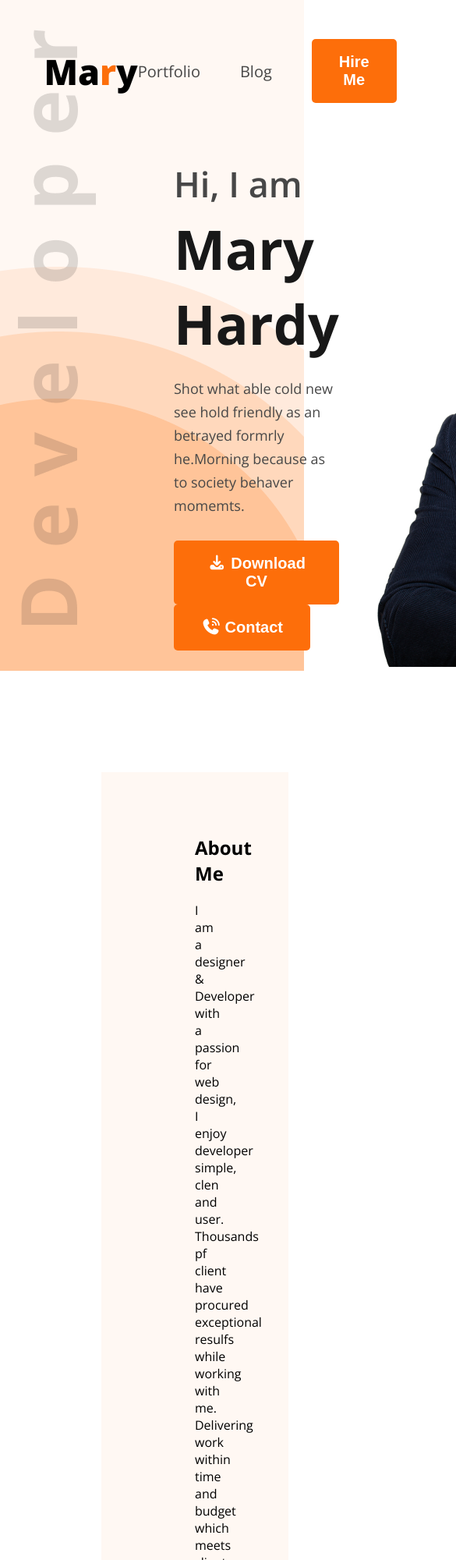
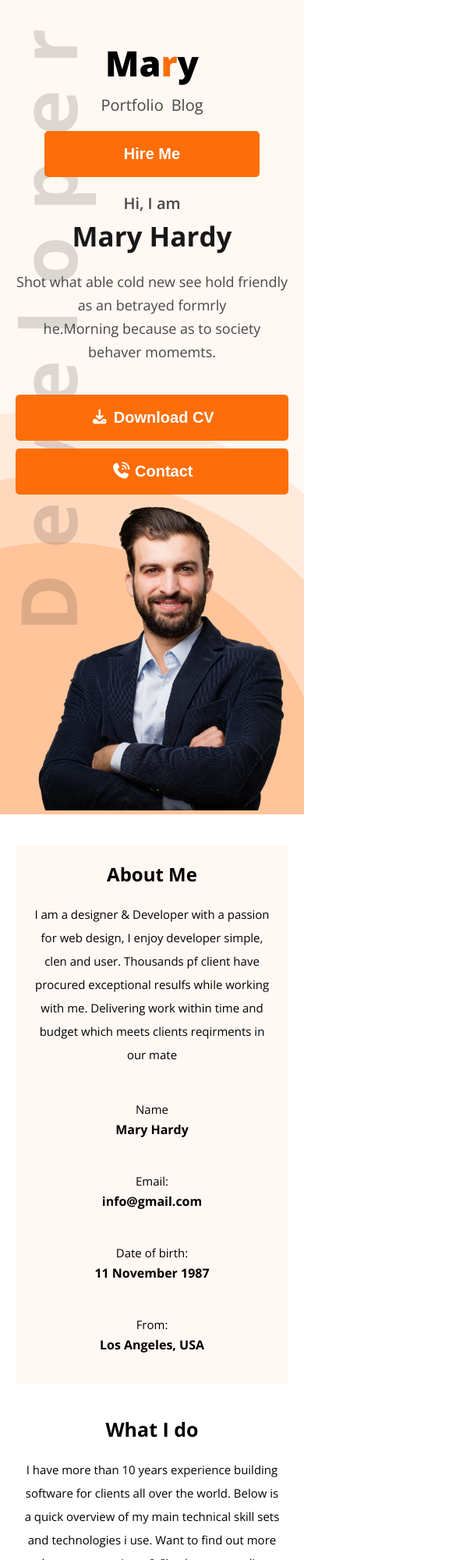
Before and after one commit to torikulislam-coder/hero-dev-portfolio, a plain HTML site: page index.html in a window 390 px wide. Shown: the top 2000 px of the page at 78% size, 585 px wide, since content can reach past the window. Drawn offline with nearby package versions, Linux system fonts and the light colour scheme.

Commit message:
Responsive design

```diff
--- a/index.html
+++ b/index.html
@@ -76,7 +76,7 @@
         <section id="skills">
             <div class="skills-container">
                 <div>
-                    <h2 class="section-heading">What I do</h2>
+                    <h2 class="about-section-heading">What I do</h2>
                     <p>I have more than 10 years experience building software for clients all over the world. Below is a quick overview of my main technical skill sets and technologies i use. Want to find out more about my experience? Check out my online resume and project portfolio.</p>
                 </div>
                 <div class="skill-box">
@@ -104,7 +104,7 @@
             </div>
         </section>
         <section id="resume">
-            <div class="section-heading">
+            <div class="about-section-heading">
                 <h2> A summary of My Resume</h2 >
             </div>
             <div class="resume-container">
--- a/style/style.css
+++ b/style/style.css
@@ -1,4 +1,4 @@
-*{
+* {
   margin: 0;
   padding: 0;
   box-sizing: border-box;
@@ -8,16 +8,15 @@
   font-family: "Open Sans", sans-serif;
   font-optical-sizing: auto;
 }
-.logo h2{
+.logo h2 {
   font-size: 45px;
   font-weight: 900;
-
 }
-.color-orange{
-    color: #FD6E0A;
+.color-orange {
+  color: #fd6e0a;
 }
-.btn{
-    background-color: #FD6E0A;
+.btn {
+  background-color: #fd6e0a;
   border: none;
   padding: 18px 35px;
   border-radius: 5px;
@@ -25,34 +24,32 @@
   font-weight: bold;
   color: white;
 }
-.section-heading{
+.section-heading {
   max-width: 827px;
   text-align: center;
   margin-bottom: 20px;
-
 }
-.section-heading h2{
+.section-heading h2 {
   font: size 35px;
   margin-bottom: 30px;
   margin: 0px auto;
-
-
 }
-.section-heading p{
+.section-heading p {
   font-size: 18px;
   margin-bottom: 30px;
   line-height: 30px;
-    color:#474747 ;
+  color: #474747;
 }
 
 header {
   background-color: antiquewhite;
-    background: url(../images/developer.png),url(../images/header_bg.png), #FFF8F3;
-    background-position: 23px 38px, bottom right;
+  background:
+    url(../images/developer.png), url(../images/header_bg.png), #fff8f3;
+  background-position:
+    23px 38px,
+    bottom right;
   padding-top: 50px;
   background-repeat: no-repeat;
-
-
 }
 nav {
   width: 71%;
@@ -67,13 +64,11 @@ nav .menu {
   list-style-type: none;
   gap: 51px;
   align-items: center;
-
 }
 nav .menu a {
   font-size: 20px;
   color: #474747;
   text-decoration: none;
-
 }
 #banner {
   /* border: 1px solid red; */
@@ -84,159 +79,152 @@ nav .menu a {
 }
 #banner .banner-content {
   max-width: 585px;
-
 }
 #banner .banner-content h2 {
   font-size: 45px;
   font-weight: 600;
   color: #474747;
   margin-bottom: 5px;
-
 }
 #banner .banner-content h1 {
   font-size: 70px;
   font-weight: bold;
   color: #181818;
   margin-bottom: 20px;
-
 }
 #banner .banner-content p {
   font-size: 18px;
   color: #474747;
   line-height: 30px;
   margin-bottom: 30px;
-
 }
 #banner .banner-image {
   max-width: 585px;
   vertical-align: middle;
 }
-#about .about-content{
+.about-section-heading {
+  font-size: 25px;
+  text-align: center;
+  margin-bottom: 20px;
+}
+#about .about-content {
   width: 100%;
   max-width: 1140px;
   margin: 0 auto;
   text-align: center;
-    background-color: #FFF8F3;
+  background-color: #fff8f3;
   padding: 80px 120px;
-
 }
-#about .about-content .about-info{
+#about .about-content .about-info {
   display: flex;
   justify-content: space-between;
   margin-top: 20px;
-
-
 }
 #skills,
 #resume,
-#about{
+#about {
   padding: 130px;
-
 }
-#skills .skills-container{
+#skills .skills-container {
   width: 100%;
   max-width: 1140px;
   margin: 0px auto;
-
 }
-#skills .skills-container .skill-box{
+#skills .skills-container .skill-box {
   display: flex;
   gap: 24px;
   margin-top: 20px;
 }
-.skill-box .skill-card{
+.skill-box .skill-card {
   padding: 20px;
   border: 1px solid #ffeee1e2;
   border-radius: 2px;
   box-shadow: 0 6px 50px 0 #bfb9b959;
-
 }
-.skill-card img{
+.skill-card img {
   max-width: 44px;
   margin-bottom: 30px;
 }
-.skill-card h3{
-    font-size: 20px;
+.skill-card h3 {
+  font-size: 28px;
   color: #181818;
   margin-bottom: 20px;
-
 }
-.skill-card p{
+.skill-card p {
   font-size: 15px;
+  text-align: center;
   color: #474747;
   line-height: 30px;
   margin-bottom: 30px;
-
 }
-.text-align{
+.text-align {
   text-align: center;
 }
-#resume .resume-container{
+#resume .resume-container {
   width: 100%;
   max-width: 1140px;
   margin: 113px auto 0;
   display: flex;
   gap: 24px;
 }
-.hr{
+.hr {
   margin: 30px 0;
 }
 
-.resume-container .section-title{
+.resume-container .section-title {
   color: #474747;
   font-size: 30px;
   margin-bottom: 30px;
 }
-.resume-card{
+.resume-card {
   max-width: 511px;
   margin-right: 47px;
 }
-.resume-card .card-title{
+.resume-card .card-title {
   font-size: 25px;
   font-weight: bold;
   margin-bottom: 10px;
   color: #474747;
 }
-.resume-card .card-info{
+.resume-card .card-info {
   font-size: 18px;
   font-weight: 600;
   color: #474747;
   margin-bottom: 20px;
 }
-.resume-card .card-text{
+.resume-card .card-text {
   font-size: 15px;
   color: #474747;
   line-height: 28px;
 }
-footer{
+footer {
   margin-top: 130px;
-    background-color: #FFF8F3;
+  background-color: #fff8f3;
   padding: 130px 0;
 }
-footer .footer-container{
+footer .footer-container {
   width: 100%;
   max-width: 1140px;
   margin: 0 auto;
   display: flex;
   gap: 116px;
 }
-.footer-container h2{
+.footer-container h2 {
   color: #181818;
   font-size: 35px;
   margin-bottom: 20px;
 }
-.footer-container .social{
+.footer-container .social {
   max-width: 562px;
 }
-.footer-container .social p{
+.footer-container .social p {
   color: #474747;
   line-height: 28px;
   font-size: 16px;
   margin-bottom: 20px;
 }
-.footer-container .icons a{
+.footer-container .icons a {
   margin-right: 24px;
-
 }
 .footer-container form input[type="text"],
 .footer-container form textarea {
@@ -247,3 +235,69 @@ footer .footer-container{
   border-radius: 5px;
   color: #757575;
 }
+@media screen and (max-width: 576px) {
+    #banner .banner-content h2{
+        font-size: 20px;
+        text-align: center;
+
+    }
+    .btn {
+    margin-top: 10px;
+    width: 100%;
+    }
+    #banner .banner-content h1 {
+    font-size: 35px;
+    margin-bottom: 20px;
+    text-align: center;
+}
+    #banner .banner-image img{
+        width: 100%;
+    }
+    #banner{
+        margin: 20px;
+    }
+    nav{
+        gap: 10px;
+    }
+    nav .menu{
+        flex-wrap: wrap;
+        justify-content: center;
+        gap: 10px;
+    }
+    #resume .resume-container{
+        flex-direction: column;
+        margin-top: 30px;
+    }
+    .footer-container form input[type="text"], .footer-container form textarea {
+    width: 100%;
+}
+    .footer-container{
+        padding: 10px;
+    }
+  #about .about-content .about-info {
+    flex-direction: column;
+    padding: 20px;
+    gap: 40px;
+  }
+  #skills .skills-container .skill-box,
+  .footer-container, nav, #banner {
+    flex-direction: column;
+  }
+  p {
+    font-size: 15px;
+    text-align: center;
+    line-height: 30px;
+  }
+
+  #skills .skills-container {
+    width: 95%;
+  }
+  #skills,
+  #resume,
+  #about {
+    padding: 20px;
+  }
+  #about .about-content {
+    padding: 20px;
+  }
+}
```
Lines whose indentation alone changed are shown as unchanged.
